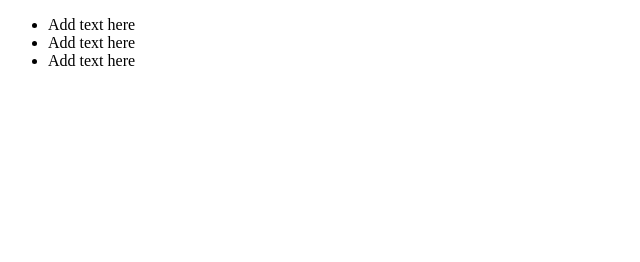
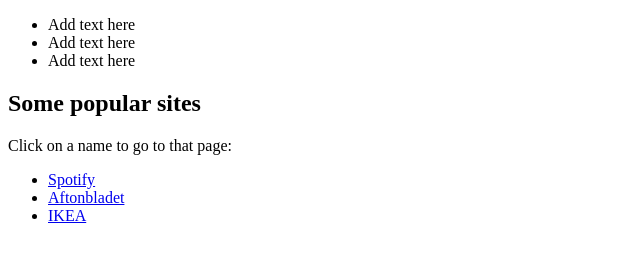
Before and after one commit to Robeex/lists, a plain HTML site: page index.html in a window 1280 px wide. Shown: the whole page, without its empty margins (0-640 px from the left). Drawn offline with Linux system fonts and the light colour scheme.

Commit message:
ugloggliu

```diff
--- a/index.html
+++ b/index.html
@@ -1,20 +1,27 @@
 <!DOCTYPE html>
 <html>
 
-<head>
-
-</head>
+<head></head>
 
 <body>
 	<ul class="list-image">
+		<li>Add text here</li>
+		<li>Add text here</li>
+		<li>Add text here</li>
+	</ul>
 
-        <li> Add text here </li>
+<h2>Some popular sites</h2>
 
-        <li> Add text here </li>
+<p>Click on a name to go to that page:</p>
 
-        <li> Add text here </li>
+<ul class="popular-sites">
 
-        </ul>
+<li><a href="https://www.spotify.com/us/">Spotify</a></li>
+
+<li><a href="https://www.aftonbladet.se/">Aftonbladet</a></li>
+
+<li><a href="https://www.ikea.com/se/sv/">IKEA</a></li>
+
+</ul>
 </body>
-
 </html
```
Also changed, not shown: css/lists.css (+0 -20 lines).
